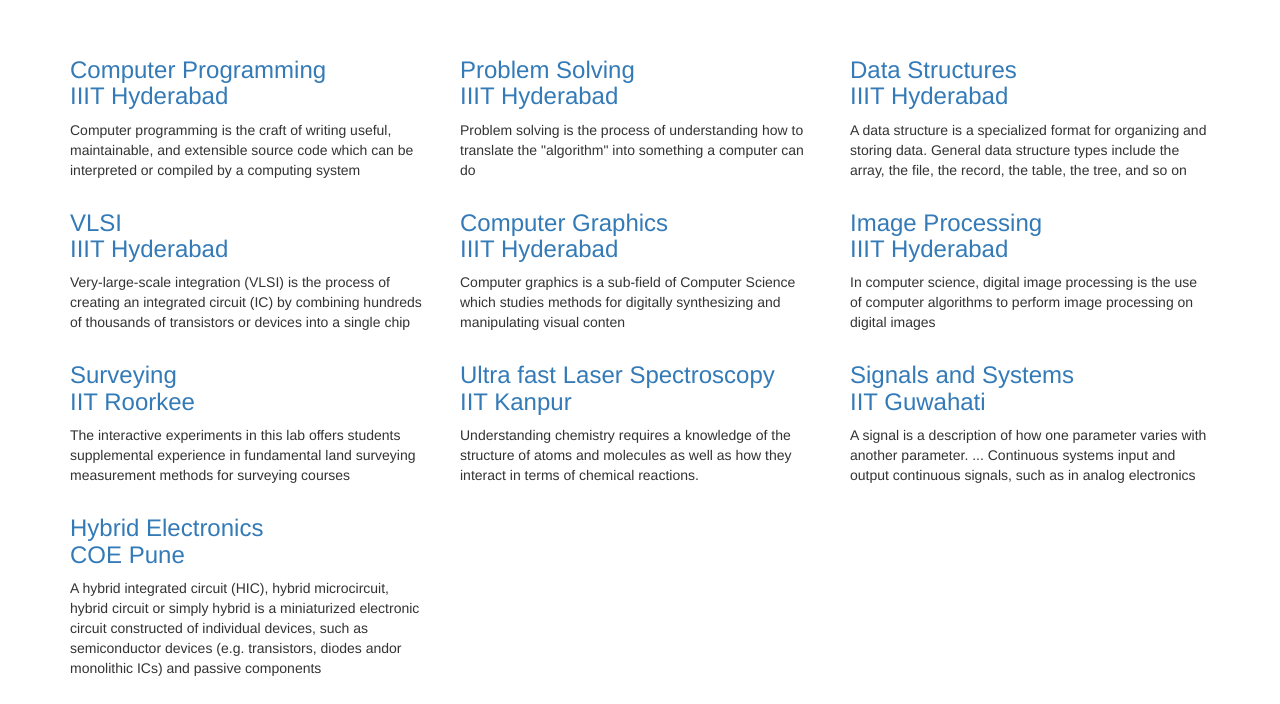
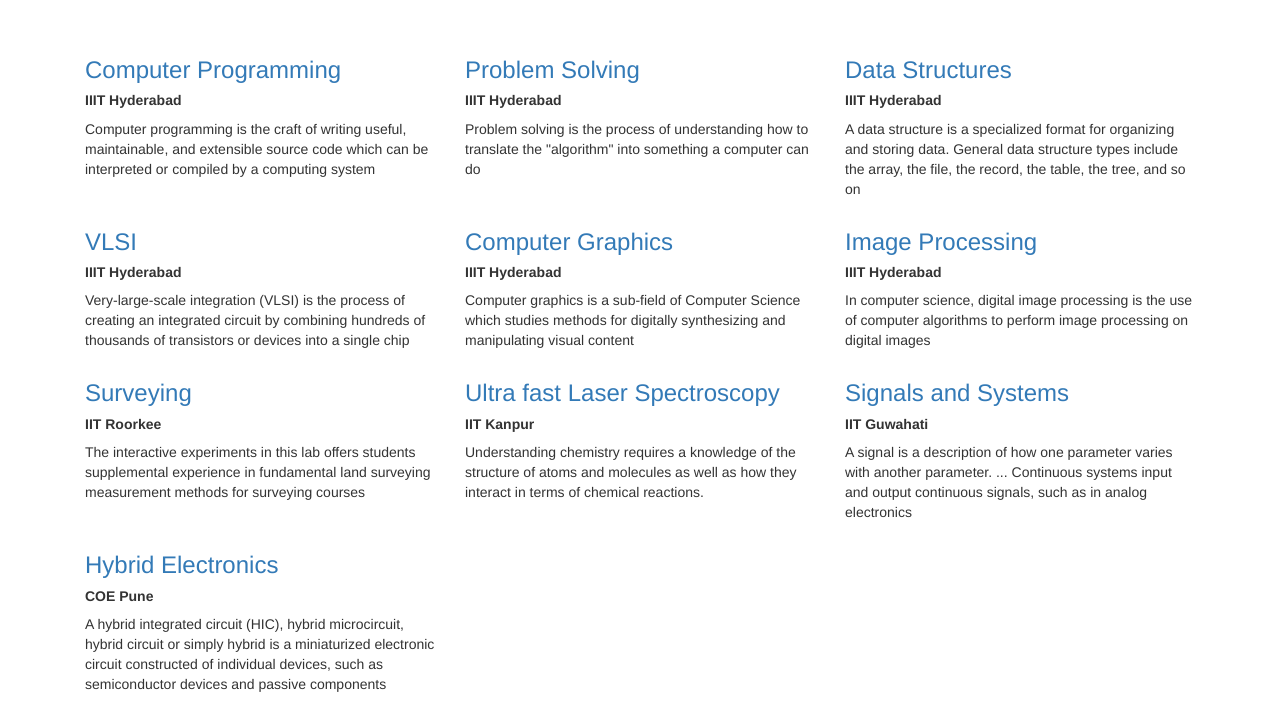
Before and after one commit to vlead/baadal-landing-page, a plain HTML site: page index.html in a window 1280 px wide. Shown: the part 115-819 px from the top of the page. Drawn offline with nearby package versions, Linux system fonts and the light colour scheme; files whose address does not match are found by name.

Commit message:
modified  index.html

```diff
--- a/index.html
+++ b/index.html
@@ -15,6 +15,8 @@
 
         <!-- <div class="inner">
           <img id="logo" src="images/vlead-logo.png" class="logo">
+
+
           <nav id="nav">
             <img id="logo" src="images/vlabs-logo.png">
           </nav>
@@ -25,7 +27,7 @@
                   <a href="#" target="_blank"><img src="images/vlead-logo.png" style="width:12%; float:left; margin-top: 2%; "></a>
                   <a href="http://vlabs.iiit.ac.in/" target="_blank"><img src="images/vlabs-logo.png"
                         style="width:16%; float:right;"></a>
-                  <h2 style="font-weight:bold;color:#176696; margin-top: 3%;" >WELCOME TO VIRTUAL LABS</h2>
+                  <h2 style="font-weight:bold; color:#176696; margin-top: 3%;" >WELCOME TO VIRTUAL LABS</h2>
               <p>An Initiative of Ministry of Human Resource Development
               Under the National Mission on Education through ICT</p></h2>
         </div>
@@ -34,74 +36,93 @@
 
 <div class="container">
 <div class="row">
-  <div class="cpl-md-12">
+  <div class="col-sm-12">
    <div class="col-sm-4" >
       <header>
-                <a href="http://14.139.13.147/Computer-Programming/" ><h3>Computer Programming  <br /> IIIT Hyderabad</h3></a>
+        <a href="http://14.139.13.147/Computer-Programming/" >
+          <h3>Computer Programming</h3> </a>
+          <h5><b>IIIT Hyderabad </b></h5>
       </header>
         <p>Computer programming is the craft of writing useful, maintainable, and extensible source code which can be interpreted or compiled by a computing system</p>
     </div>
 
     <div class="col-sm-4" >
       <header>
-                <a href="http://14.139.13.147/Problem-Solving/"><h3>Problem Solving <br /> IIIT Hyderabad</h3></a>
+        <a href="http://14.139.13.147/Problem-Solving/">
+          <h3>Problem Solving</h3> </a>
+          <h5><b> IIIT Hyderabad </b></h5>
       </header>
         <p>Problem solving is the process of understanding how to translate the "algorithm" into something a computer can do</p>
     </div>
     <div class="col-sm-4">
       <header>
-                <a href="http://14.139.13.147/Data-Structures/"><h3>Data Structures <br /> IIIT Hyderabad</h3></a>
+        <a href="http://14.139.13.147/Data-Structures/">
+          <h3>Data Structures </h3></a>
+          <h5><b> IIIT Hyderabad </b></h3>
       </header>
         <p>A data structure is a specialized format for organizing and storing data. General data structure types include the array, the file, the record, the table, the tree, and so on</p>
     </div>
 
     <div class="col-sm-4" >
       <header>
-                <a href="http://14.139.13.147/VLSI/"><h3>VLSI<br /> IIIT Hyderabad</h3></a>
+        <a href="http://14.139.13.147/VLSI/">
+          <h3>VLSI</h3></a>
+          <h5><b> IIIT Hyderabad </b></h5>
       </header>
-              <p>Very-large-scale integration (VLSI) is the process of creating an integrated circuit (IC) by combining hundreds of thousands of transistors or devices into a single chip</p>
+        <p>Very-large-scale integration (VLSI) is the process of creating an integrated circuit by combining hundreds of thousands of transistors or devices into a single chip</p>
     </div>
 
     <div class="col-sm-4" >
       <header>
-                <a href="http://14.139.13.147/Computer-Graphics/"><h3>Computer Graphics <br /> IIIT Hyderabad</h3></a>
+        <a href="http://14.139.13.147/Computer-Graphics/">
+          <h3>Computer Graphics </h3></a>
+          <h5><b> IIIT Hyderabad </b></h5>
       </header>
-              <p>Computer graphics is a sub-field of Computer Science which studies methods for digitally synthesizing and manipulating visual conten</p>
+        <p>Computer graphics is a sub-field of Computer Science which studies methods for digitally synthesizing and manipulating visual content</p>
     </div>
+
     <div class="col-sm-4">
       <header>
-                <a href="http://14.139.13.147/Image-Processing/"><h3>Image Processing <br /> IIIT Hyderabad</h3></a>
+        <a href="http://14.139.13.147/Image-Processing/">
+          <h3>Image Processing </h3></a>
+          <h5><b> IIIT Hyderabad </b> </h5>
       </header>
         <p>In computer science, digital image processing is the use of computer algorithms to perform image processing on digital images</p>
     </div>
 
-
     <div class="col-sm-4">
       <header>
-                <a href="http://14.139.13.147/Surveying-Lab/"><h3>Surveying <br /> IIT Roorkee</h3></a>
+        <a href="http://14.139.13.147/Surveying-Lab/">
+          <h3>Surveying </h3></a>
+          <h5><b> IIT Roorkee </b></h5>
       </header>
         <p>The interactive experiments in this lab offers students supplemental experience in fundamental land surveying measurement methods for surveying courses</p>
     </div>
 
      <div class="col-sm-4">
       <header>
-                <a href="http://14.139.13.147/Ultrafast-Laser-Spectroscopy/"><h3>Ultra fast Laser Spectroscopy<br /> IIT Kanpur</h3></a>
+        <a href="http://14.139.13.147/Ultrafast-Laser-Spectroscopy/">
+          <h3>Ultra fast Laser Spectroscopy</h3></a>
+          <h5><b>IIT Kanpur</b></h5>
       </header>
       <p>Understanding chemistry requires a knowledge of the structure of atoms and molecules as well as how they interact in terms of chemical reactions.</p>
     </div>
      <div class="col-sm-4">
       <header>
-                <a href="http://14.139.13.147/Signals-and-Systems-Laboratory/"><h3>Signals and Systems<br /> IIT Guwahati</h3></a>
+        <a href="http://14.139.13.147/Signals-and-Systems-Laboratory/">
+          <h3>Signals and Systems </h3> </a>
+          <h5><b>IIT Guwahati</b></h5>
       </header>
       <p>A signal is a description of how one parameter varies with another parameter. ... Continuous systems input and output continuous signals, such as in analog electronics</p>
     </div>
      <div class="col-sm-4">
      <header>
-                <a href="http://14.139.13.147/Hybrid-Electronics/"><h3>Hybrid Electronics<br /> COE Pune  </h3></a>
+       <a href="http://14.139.13.147/Hybrid-Electronics/">
+        <h3>Hybrid Electronics</h3></a>
+        <h5><b>COE Pune </b> </h5>
               </header>
-              <p>A hybrid integrated circuit (HIC), hybrid microcircuit, hybrid circuit or simply hybrid is a miniaturized electronic circuit constructed of individual devices, such as semiconductor devices (e.g. transistors, diodes andor monolithic ICs) and passive components</p>
+              <p>A hybrid integrated circuit (HIC), hybrid microcircuit, hybrid circuit or simply hybrid is a miniaturized electronic circuit constructed of individual devices, such as semiconductor devices and passive components</p>
     </div>
-
   </div>
 </div>
 </div>
```
Lines whose indentation alone changed are shown as unchanged.
